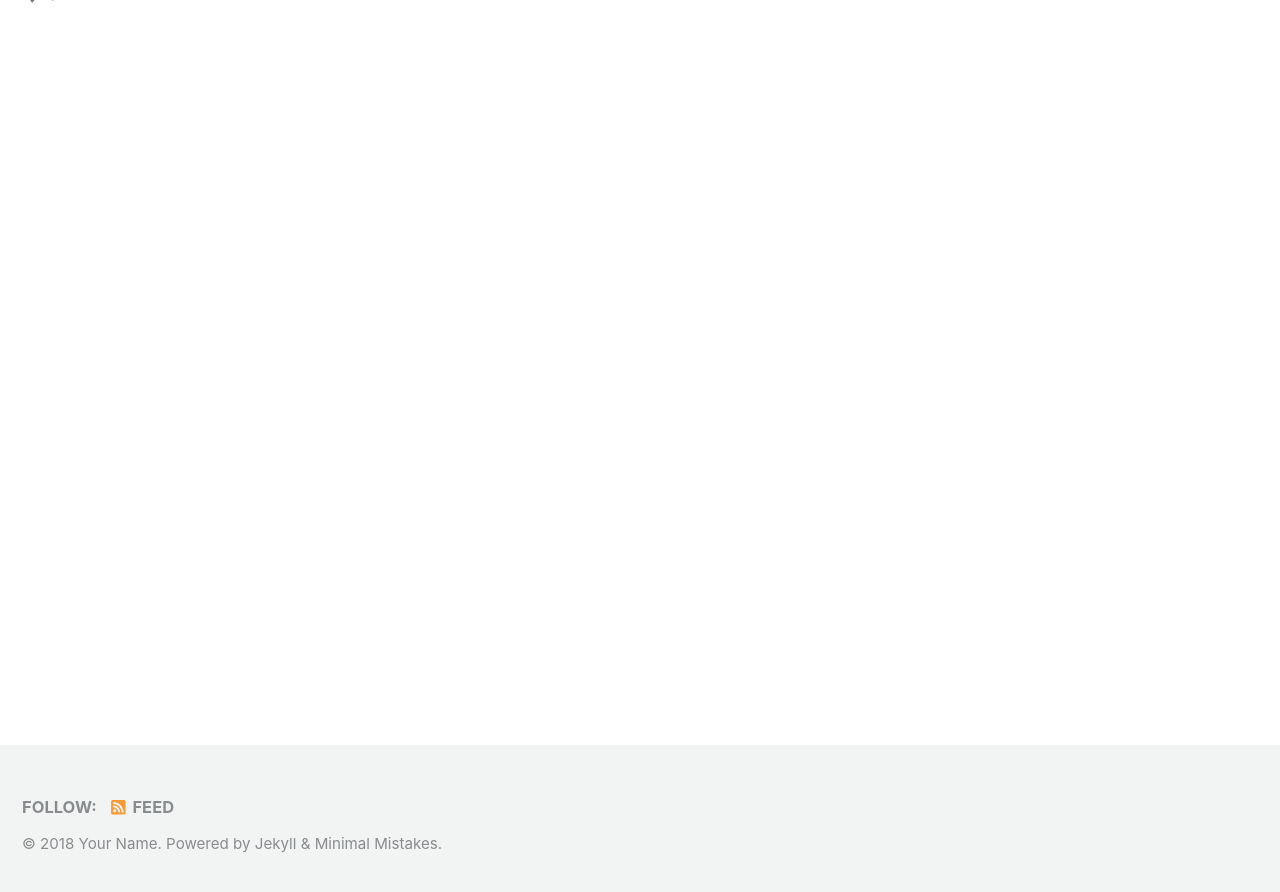
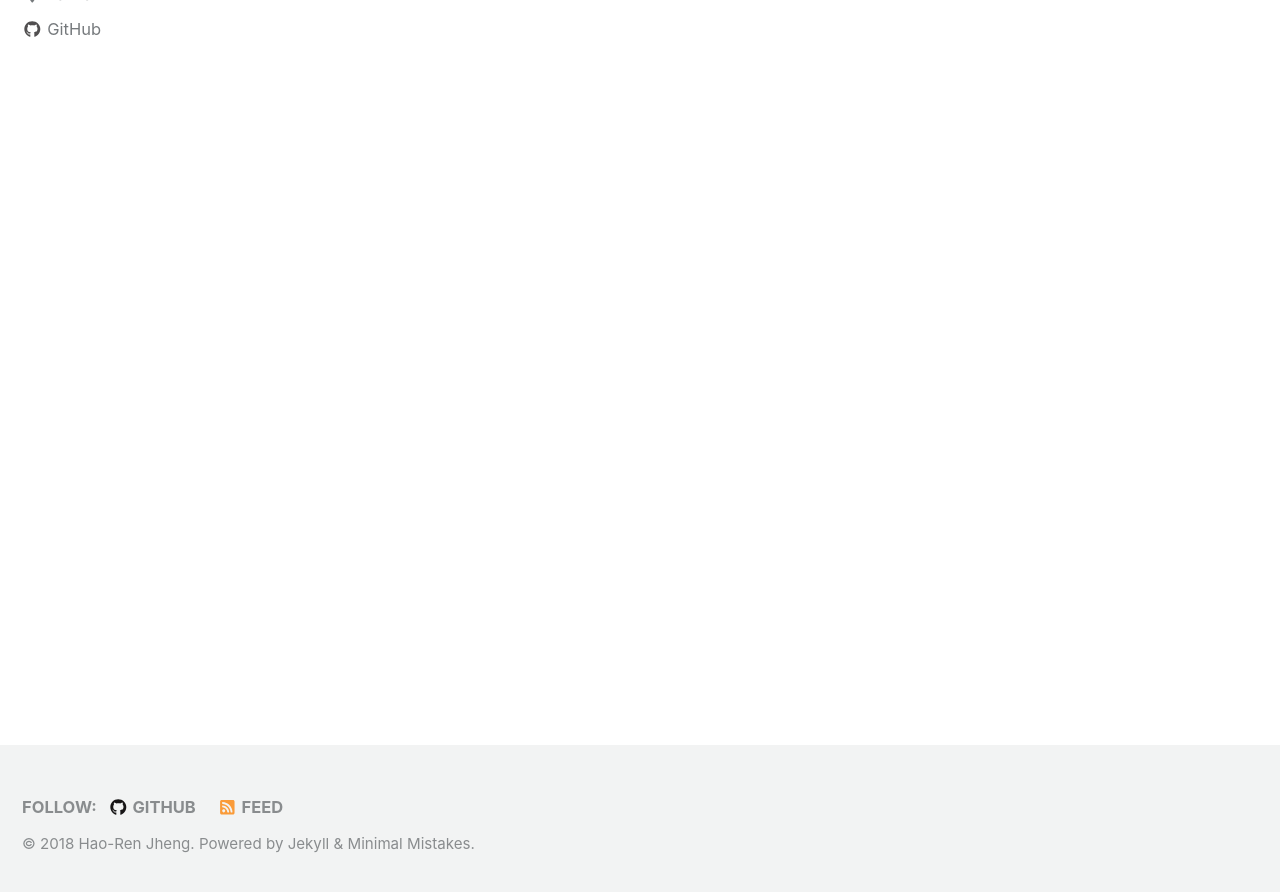
Before and after one commit to hrjheng/hrjheng.github.io, a Jekyll site: the page built from index.html, in a window 1280 px wide and 900 px high, scrolled down 253 px. Shown: the top 892 px of the window. Built offline with Jekyll 4.4.1, drawn with Linux system fonts in a browser that asks for light colours; nearby versions of some CDN libraries; the list of posts is cut into pages by our own code; some of the changed text lies outside the part shown.

Commit message:
new commit

```diff
--- a/_config.yml
+++ b/_config.yml
@@ -9,10 +9,10 @@ minimal_mistakes_skin    : "default" # "air", "aqua", "contrast", "dark", "dirt"
 
 # Site Settings
 locale                   : "en-US"
-title                    : "Site Title"
+title                    : "Hao-Ren's personal site"
 title_separator          : "-"
-name                     : "Your Name"
-description              : "An amazing website."
+name                     : "Hao-Ren Jheng"
+description              : "My personal website"
 url                      : # the base hostname & protocol for your site e.g. "https://mmistakes.github.io"
 baseurl                  : # the subpath of your site, e.g. "/blog"
 repository               : # GitHub username/repo-name e.g. "mmistakes/minimal-mistakes"
@@ -84,10 +84,10 @@ analytics:
 
 # Site Author
 author:
-  name             : "Your Name"
+  name             : "Hao-Ren Jheng"
   avatar           : # path of avatar image, e.g. "/assets/images/bio-photo.jpg"
-  bio              : "I am an amazing person."
-  location         : "Somewhere"
+  bio              : "My personal website"
+  location         : "Taiwan"
   email            :
   uri              :
   home             : # null (default), "absolute or relative url to link to author home"
@@ -97,7 +97,7 @@ author:
   flickr           :
   facebook         :
   foursquare       :
-  github           :
+  github           : "hrjheng"
   gitlab           :
   google_plus      :
   keybase          :
@@ -253,3 +253,11 @@ defaults:
       comments: # true
       share: true
       related: true
+
+  # _pages
+  - scope:
+      path: ""
+      type: pages
+    values:
+      layout: single
+      author_profile: true
```
